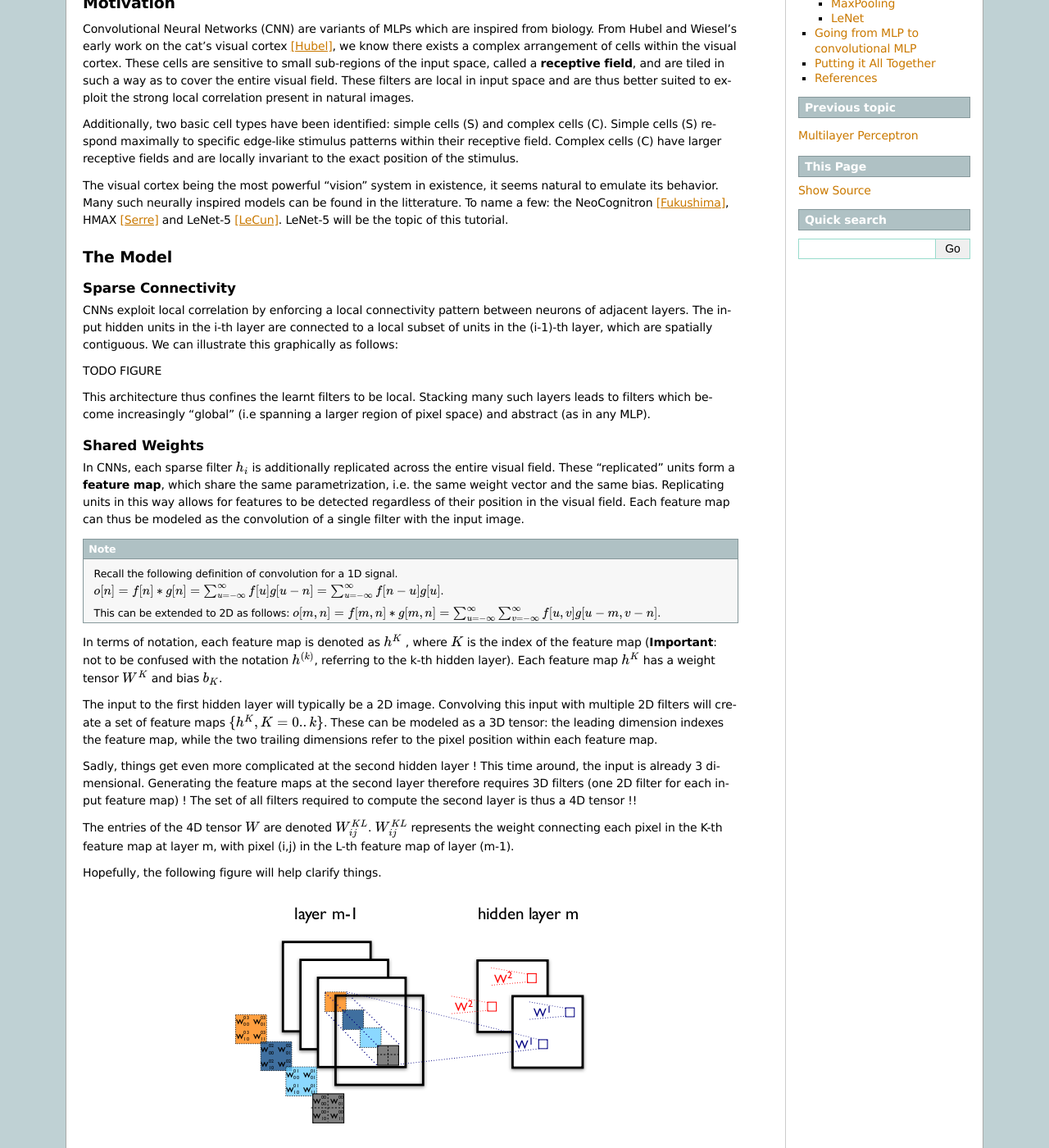
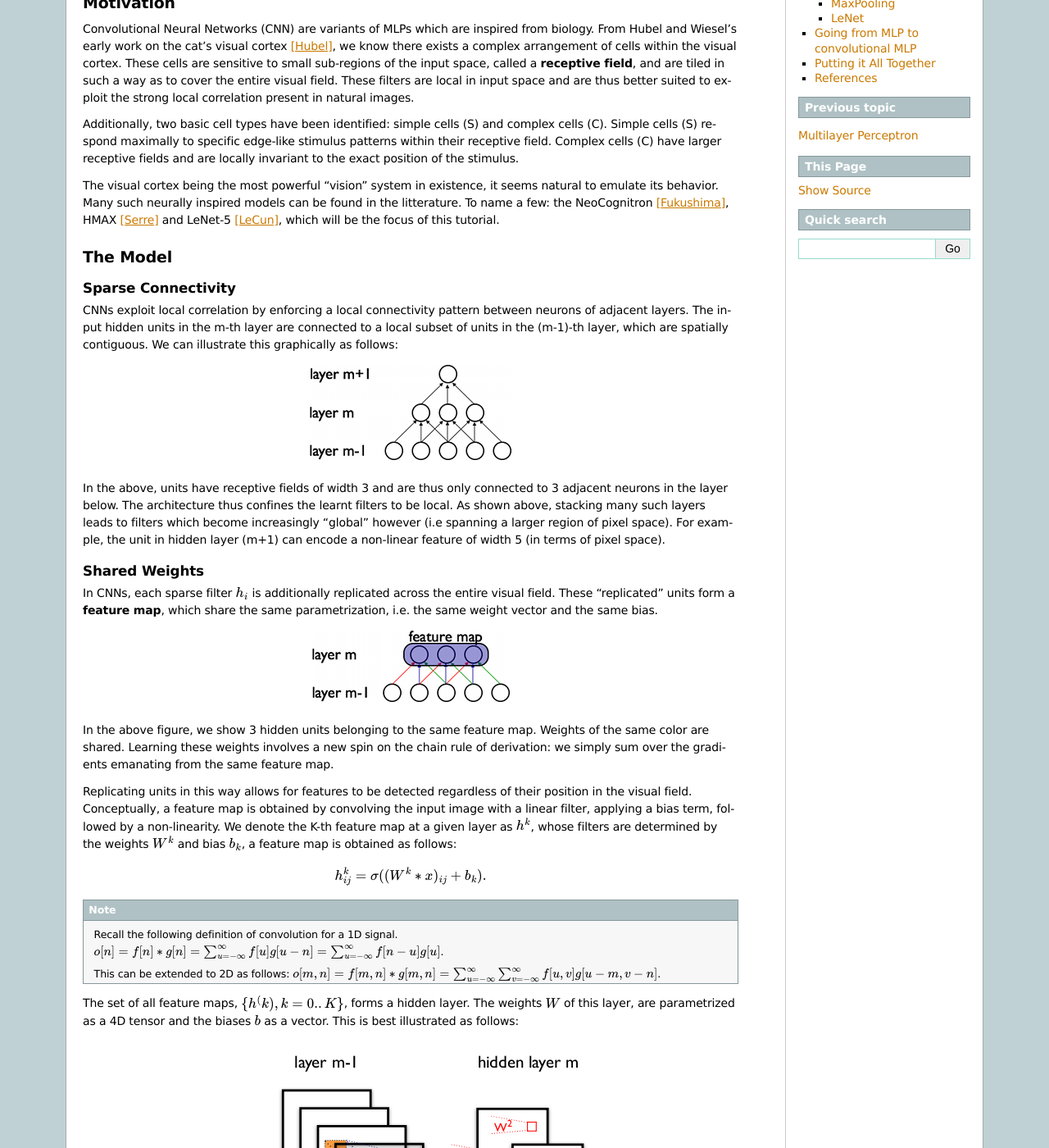
Before and after one commit to lisa-lab/DeepLearningTutorials, a Sphinx documentation site: the page built from doc/lenet.txt, in a window 1280 px wide and 1400 px high, scrolled down 199 px. Shown: the whole window at 82% size. Built offline with Sphinx 7.4.7, drawn with Linux system fonts in a browser that asks for light colours; formulas are drawn with MathJax 3; pages that are not in the unit, such as notebooks, are missing from menus; some of the changed text lies outside the part shown.

Commit message:
new changes to CNN

```diff
--- a/doc/lenet.txt
+++ b/doc/lenet.txt
@@ -26,7 +26,7 @@ stimulus.
 The visual cortex being the most powerful "vision" system in existence, it
 seems natural to emulate its behavior. Many such neurally inspired models can be
 found in the litterature. To name a few: the NeoCognitron [Fukushima]_, HMAX
-[Serre]_ and LeNet-5 [LeCun]_. LeNet-5 will be the topic of this tutorial.
+[Serre]_ and LeNet-5 [LeCun]_, which will be the focus of this tutorial.
 
 
 The Model
@@ -36,16 +36,20 @@ Sparse Connectivity
 -------------------
 
 CNNs exploit local correlation by enforcing a local connectivity pattern between
-neurons of adjacent layers. The input hidden units in the i-th layer are
-connected to a local subset of units in the (i-1)-th layer, which are spatially
+neurons of adjacent layers. The input hidden units in the m-th layer are
+connected to a local subset of units in the (m-1)-th layer, which are spatially
 contiguous. We can illustrate this graphically as follows:
 
-TODO FIGURE
+.. figure:: images/sparse_1D_nn.png
+    :align: center
 
-This architecture thus confines the learnt filters to be local.  Stacking many
-such layers leads to filters which become increasingly "global" (i.e spanning a
-larger region of pixel space) and abstract (as in any MLP).
-
+In the above, units have receptive fields of width 3 and are thus only
+connected to 3 adjacent neurons in the layer below. The architecture thus
+confines the learnt filters to be local. As shown above, stacking many such
+layers leads to filters which become increasingly "global" however (i.e
+spanning a larger region of pixel space). For example, the unit in hidden
+layer (m+1) can encode a non-linear feature of width 5 (in terms of pixel
+space).
 
 Shared Weights
 --------------
@@ -53,9 +57,24 @@ Shared Weights
 In CNNs, each sparse filter :math:`h_i` is additionally replicated across the
 entire visual field. These "replicated" units form a **feature map**, which
 share the same parametrization, i.e. the same weight vector and the same bias.
+
+.. figure:: images/conv_1D_nn.png
+    :align: center
+
+In the above figure, we show 3 hidden units belonging to the same feature map.
+Weights of the same color are shared. Learning these weights involves a new
+spin on the chain rule of derivation: we simply sum over the gradients
+emanating from the same feature map.
+
 Replicating units in this way allows for features to be detected regardless of
-their position in the visual field. Each feature map can thus be modeled as the
-convolution of a single filter with the input image.
+their position in the visual field. Conceptually, a feature map is obtained by
+convolving the input image with a linear filter, applying a bias term, followed by
+a non-linearity. We denote the K-th feature map at a given layer as
+:math:`h^k`, whose filters are determined by the weights :math:`W^k` and bias
+:math:`b_k`, a feature map is obtained as follows:
+
+.. math::
+    h^k_{ij} = \sigma ( (W^k * x)_{ij} + b_k ).
 
 .. Note::
     Recall the following definition of convolution for a 1D signal.
@@ -64,44 +83,22 @@ convolution of a single filter with the input image.
     This can be extended to 2D as follows:
     :math:`o[m,n] = f[m,n]*g[m,n] = \sum_{u=-\infty}^{\infty} \sum_{v=-\infty}^{\infty} f[u,v] g[u-m,v-n]`.
 
-In terms of notation, each feature map is denoted as :math:`h^K` , where
-:math:`K` is the index of the feature map (**Important**: not to be confused
-with the notation :math:`h^{(k)}`, referring to the k-th hidden layer). Each
-feature map :math:`h^K` has a weight tensor :math:`W^K` and bias :math:`b_K`.
-
-The input to the first hidden layer will typically be a 2D image. Convolving
-this input with multiple 2D filters will create a set of feature maps
-:math:`\{h^K, K=0..k\}`. These can be modeled as a 3D tensor: the leading
-dimension indexes the feature map, while the two trailing dimensions refer to
-the pixel position within each feature map.
-
-Sadly, things get even more complicated at the second hidden layer ! This time
-around, the input is already 3 dimensional. Generating the feature maps at the
-second layer therefore requires 3D filters (one 2D filter for each input feature
-map) ! The set of all filters required to compute the second layer is thus a 4D
-tensor !!
-
-The entries of the 4D tensor :math:`W` are denoted :math:`W^{KL}_{ij}`.
-:math:`W^{KL}_{ij}` represents the weight connecting each pixel in the K-th
-feature map at layer m, with pixel (i,j) in the L-th feature map of
-layer (m-1).
-
-Hopefully, the following figure will help clarify things.
+The set of all feature maps, :math:`\{h^(k), k=0..K\}`, forms a hidden layer.
+The weights :math:`W` of this layer, are parametrized as a 4D tensor and the
+biases :math:`b` as a vector. This is best illustrated as follows:
 
 .. figure:: images/cnn_explained.png
     :align: center
 
-    **Figure 1**: The above figure shows two layers of a CNN, containing 4
-    feature maps at layer (m-1) and 2 feature maps at layer m. The small
-    rectangles at layer m indicate individual pixels with their receptive fields
-    shown as colored rectangles. Note that the receptive fields spread across
-    all 4 input feature maps. :math:`W^K` denotes the weights connecting a pixel
-    with all units in its receptive fields.
-
-Mathematically, the k-th feature map is determined as follows:
-
-.. math::
-    h^K_{ij} = \sigma ( (W^K * x)_{ij} + b_K ).
+In the above figure, we show two layers of a CNN, containing 4 feature maps at
+layer (m-1) and 2 feature maps at layer m: :math:`h^0` and :math:`h^1`. Pixels
+in :math:`h^0` and :math:`h^1` (outlined as blue and red squares) are computed from
+pixels of layer (m-1) which fall within their 2x2 receptive field (shown as
+colored rectangles). Notice how the receptive field spans all four feature
+maps.
+Each weight, :math:`W^{kl}_{ij}` thus denotes the weight connecting each pixel
+of the k-th feature map at layer m, with the pixel at coordinates (i,j) of the
+l-th feature map of layer (m-1).
 
 
 MaxPooling
```
Also changed, not shown: doc/images/conv_1D_nn.png (added), doc/images/sparse_1D_nn.png (added).
